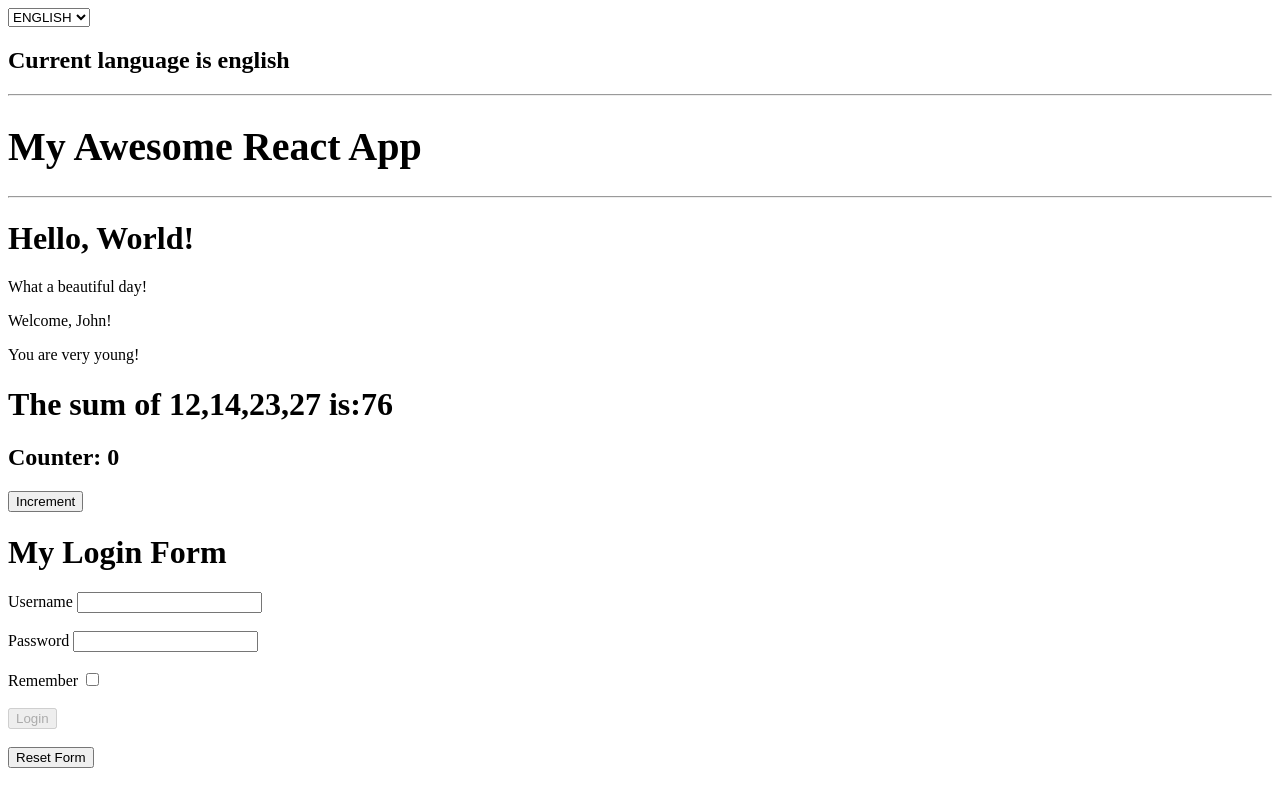
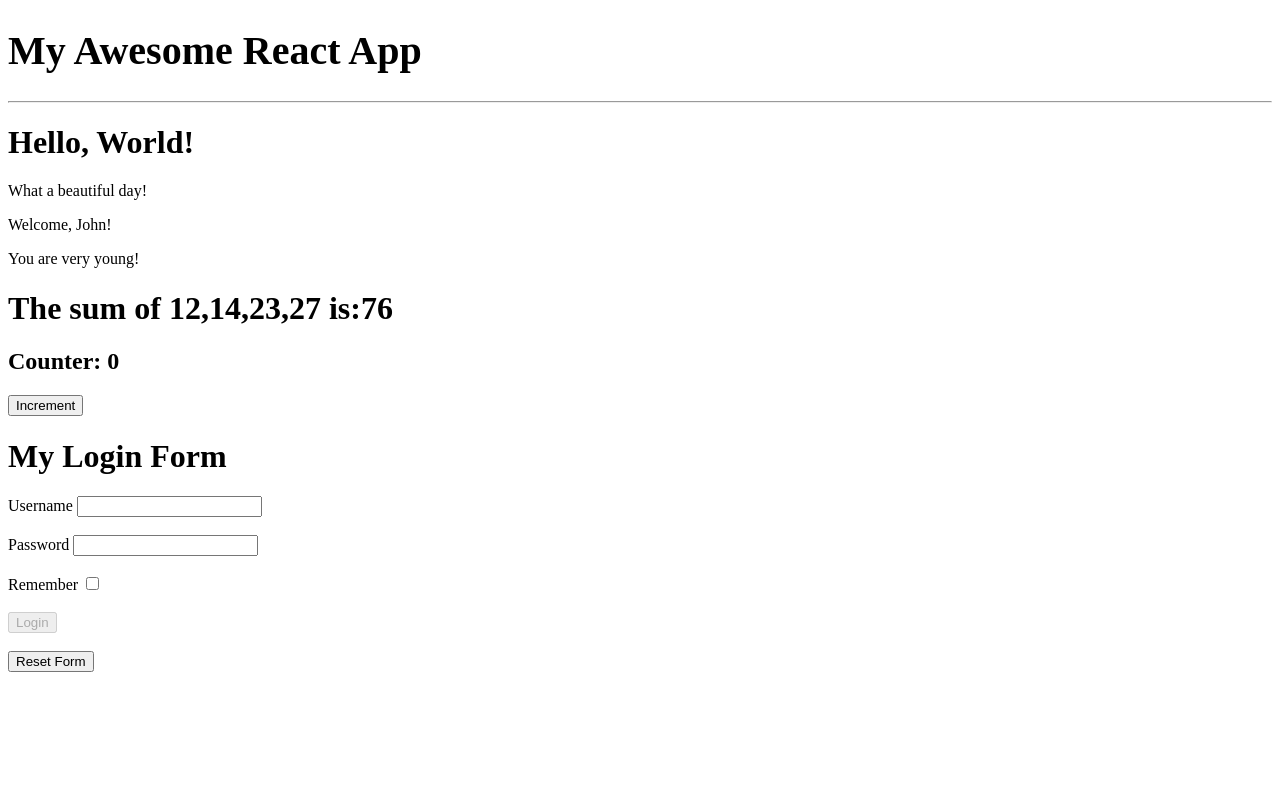
Before and after one commit to msimile/jsx-exercises, a React (Create React App) app in the folder react-exercises/: page / in a window 1280 px wide. Built offline with nearby package versions, Linux system fonts and the light colour scheme.

Commit message:
useEffect-01 complete

```diff
--- a/react-exercises/src/App.js
+++ b/react-exercises/src/App.js
@@ -26,7 +26,7 @@ export class App extends React.Component {
   render() {
     return (
       <div>
-        <LanguageContext.Provider value={this.state.language}>
+        {/* <LanguageContext.Provider value={this.state.language}>
           <select
             value={this.state.language}
             onChange={this.handleLanguageChange}
@@ -35,7 +35,7 @@ export class App extends React.Component {
             <option value="it">ITALIANO</option>
           </select>
         <DisplayLanguage />
-          <hr></hr>
+        <hr></hr> */}
         <Container
           title={
             <h1 className="title">
@@ -68,7 +68,7 @@ export class App extends React.Component {
               }
             /> */}
         </Container>
-        </LanguageContext.Provider>
+        {/* </LanguageContext.Provider> */}
       </div>
     );
   }
--- a/react-exercises/src/ClickCounter.js
+++ b/react-exercises/src/ClickCounter.js
@@ -1,12 +1,18 @@
-import React, {useState} from "react";
+import React, { useState, useEffect } from "react";
 // import { CounterButton } from "./CounterButton";
 
-export function ClickCounter({initialValue = 0}) {
+export function ClickCounter({ initialValue = 0 }) {
   const [counter, setCounter] = useState(initialValue);
 
   function handleClickCounter() {
     setCounter((c) => c + 1);
   }
+
+  function onCounterChange() {
+    console.log(`Current value is ${counter}`);
+  }
+
+  useEffect(onCounterChange, [counter]);
 
   return (
     <div>
```
Lines whose indentation alone changed are shown as unchanged.
